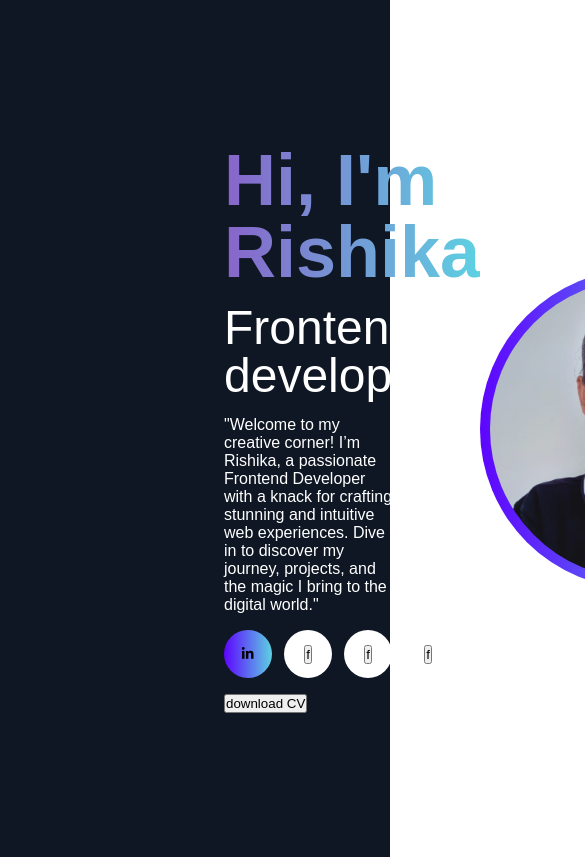
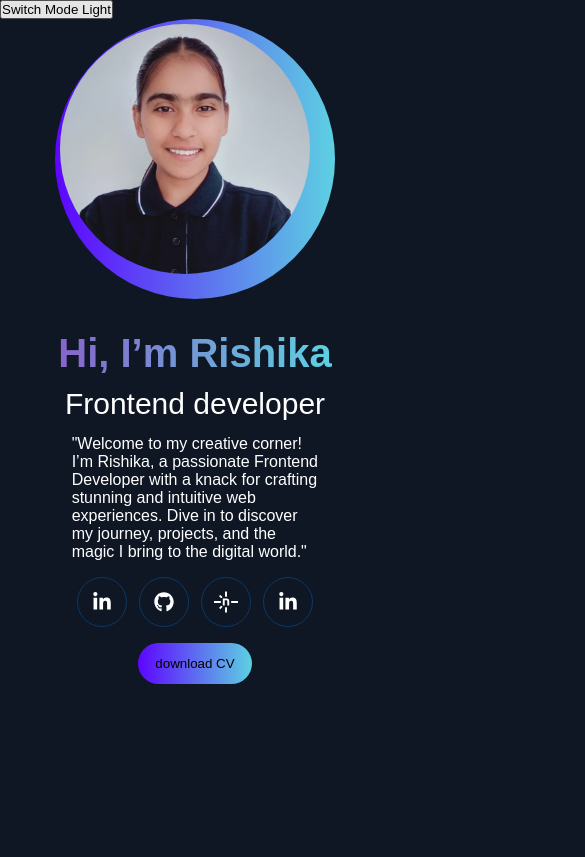
Before and after one commit to Rishika-jat/Rishika-Jat-Porfolio, a React (Vite) app: page / in a window 390 px wide. Shown: the top 857 px of the page, 585 px wide, since content can reach past the window. Built offline with nearby package versions, Linux system fonts and the light colour scheme.

Commit message:
Make intro section and Add toggle for ChangeTheme

```diff
--- a/index.html
+++ b/index.html
@@ -6,8 +6,8 @@
     <meta name="viewport" content="width=device-width, initial-scale=1.0" />
     <title>Vite + React</title>
   </head>
-  <body>
-    <div id="root" class="dark-mode"></div>
+  <body class="dark-mode">
+    <div id="root" ></div>
     <script type="module" src="/src/main.jsx"></script>
   </body>
 </html>
--- a/src/App.jsx
+++ b/src/App.jsx
@@ -1,8 +1,22 @@
-import React from 'react'
+import React , {useEffect, useState} from 'react'
 import "./index.css"
-import { FaLinkedinIn } from "react-icons/fa";
+import { FaLinkedinIn,FaGithub  } from "react-icons/fa";
+import { SiNetlify } from "react-icons/si";
+
 
 const App = () => {
+
+  const [ChangeMode, setChangeMode] = useState(true);
+
+  useEffect(()=>{
+    document.body.className = ChangeMode?'dark-mode':'light-mode';
+  },[ChangeMode]);
+
+  const toggleTheme = () =>{
+    setChangeMode(!ChangeMode);
+  }
+
+
 const downloadCV = () =>{
   const link = document.createElement('a');
   link.href = '/Rishika_Jat_Resume.pdf';
@@ -12,30 +26,36 @@ const downloadCV = () =>{
   document.body.removeChild(link);
 }
 
+
   return (
     <>
-      <div className='flex justify-around items-center py-36 px-56'>
-        <div className='flex flex-col gap-4'>
-          <h1 className='  text-7xl bg-clip-text text-transparent' >Hi, I'm Rishika</h1>
+      <button onClick={toggleTheme} >Switch Mode {ChangeMode?'Light':'Dark'}</button>
+      <div className='flex justify-around items-center py-16 lg:px-30 xl:px-56 md:px-20 sm:px-20 md:flex-wrap lg:flex-nowrap xl:flex-nowrap hero-section'>
+
+        <div className='flex flex-col gap-4 intro-section'>
+          <h1 className={`text-7xl bg-clip-text ${ChangeMode ? 'text-transparent dark-gradient-text' : 'light-heading'}`}>Hi, I’m Rishika</h1>
           <p className=' text-5xl'>Frontend developer</p>
           <p className=' w-2/3'>"Welcome to my creative corner! I’m Rishika, a passionate Frontend Developer with a knack for crafting stunning and intuitive web experiences. Dive in to discover my journey, projects, and the magic I bring to the digital world."</p>
           <div className='flex gap-3'>
-          <div className='h-12 w-12 rounded-full border-gradient bg-transparent flex items-center justify-center'><button className='border-0 bg-transparent flex items-center justify-center'><FaLinkedinIn /></button></div>
-          <div className='h-12 w-12 rounded-full bg-white flex items-center justify-center'><button>f</button></div>
-          <div className='h-12 w-12 rounded-full bg-white flex items-center justify-center'><button>f</button></div>
-          <div className='h-12 w-12 rounded-full bg-white flex items-center justify-center'><button>f</button></div>
+          <div className={`h-12 w-12 flex items-center justify-center ${ChangeMode?'border-gradient  bg-transparent ':'bg-black rounded-full'}`}><button className='border-0 bg-transparent flex items-center justify-center'><FaLinkedinIn  className='icon text-xl'/></button></div>
+          <div className={`h-12 w-12 flex items-center justify-center ${ChangeMode?'border-gradient  bg-transparent ':'bg-black rounded-full'}`}><button className='border-0 bg-transparent flex items-center justify-center'><FaGithub  className='icon text-xl'/></button></div>
+          <div className={`h-12 w-12 flex items-center justify-center ${ChangeMode?'border-gradient  bg-transparent ':'bg-black rounded-full'}`}><button className='border-0 bg-transparent flex items-center justify-center'><SiNetlify  className='icon text-2xl'/></button></div>
+          <div className={`h-12 w-12 flex items-center justify-center ${ChangeMode?'border-gradient  bg-transparent ':'bg-black rounded-full'}`}><button className='border-0 bg-transparent flex items-center justify-center'><FaLinkedinIn  className='icon text-xl'/></button></div>
+
 
         </div>
         <div>
-          <div>
-            <button onClick={downloadCV}>download CV</button>
+          <div className={`${ChangeMode?'image-container':'light-image-container'}  rounded-3xl text-white`}>
+            <button onClick={downloadCV} className='bg-transparent border-none px-3 py-2'>download CV</button>
           </div>
         </div>
         </div>
-        <div>
-          <div className='border-purple-200 rounded-full h-80 w-80 border-gradient flex items-center justify-center '>
-            <img src="src\assets\Rishik.jpeg" alt="" width={300} height={300} className='rounded-full'/>
+        <div className='profile-div'>
+        <div className={`rounded-full h-28 w-28 relative top-20 ${ChangeMode?' circle-fill':'light-circle-fill'}`}></div>
+          <div className={`border-purple-200 h-80 w-80  flex items-center justify-center rounded-full relative first-circle-fill ${ChangeMode?'image-container':'light-image-container'}`}>
+            <img src="src\assets\Rishik.jpeg" alt="" width={300} height={300} className='circular-border-image rounded-full My-image'/>
           </div>
+          <div className={`border-solid rounded-full w-44 h-44 relative bottom-28 left-48  second-circle-border ${ChangeMode?'border-gradient':'light-border-gradient'}`}></div>
         </div>
 
       </div>
--- a/src/index.css
+++ b/src/index.css
@@ -1,11 +1,35 @@
 @tailwind base;
 @tailwind components;
 @tailwind utilities;
+* {
+  @apply p-0 m-0;
+}
+
 
 .dark-mode {
   background-color: #0f1724;
   color: white;
   font-family: sans-serif;
+}
+.light-mode {
+  background-color: white;
+  color: rgb(88, 87, 87);
+}
+
+.circular-border-image {
+  display: block;
+
+  width: 300px;
+  height: 300px;
+  object-fit: cover;
+}
+
+/* Dark Mode Intro Section */
+.light-mode-HeadColor {
+  color: #da918a;
+}
+.icon {
+  color: white;
 }
 h1 {
   background: linear-gradient(
@@ -16,16 +40,14 @@ h1 {
     rgba(45, 109, 122, 1) 100%
   );
 }
-
-* {
-  @apply p-0 m-0;
+.border-gradient {
+  border: 1px solid rgba(5, 122, 239, 0.323);
+  border-radius: 50%;
 }
-
-
-.border-gradient {
-  position: relative;
-  border-radius: 50%;
-
+.image-container,
+.circle-fill {
+  display: inline-block;
+  padding: 5px;
   background: linear-gradient(
     90deg,
     rgba(2, 0, 36, 1) 0%,
@@ -34,4 +56,78 @@ h1 {
     rgba(93, 209, 226, 1) 100%,
     rgba(45, 109, 122, 1) 100%
   );
+
+
 }
+/* Light Mode Intro Section */
+.light-heading {
+  color: #da918a;
+}
+
+
+
+.light-border-gradient {
+  border: 1px solid #da918a;
+  border-radius: 50%;
+}
+
+
+
+.light-image-container,
+.light-circle-fill {
+  display: inline-block;
+  padding: 5px;
+  background-color: #da918a;
+}
+
+/*
+Responsive Intro Section */
+@media (max-width: 500px) {
+  .hero-section {
+    flex-wrap: wrap;
+    margin: 0 10px;
+    flex-direction: column-reverse;
+    padding: 0;
+    gap: 30px;
+  }
+  .intro-section {
+    width: 100%;
+    align-items: center;
+    justify-content: center;
+  }
+  .intro-section h1 {
+    font-size: 40px;
+  }
+  .intro-section h1 + p {
+    font-size: 30px;
+  }
+  .My-image {
+    width: 250px;
+    height: 250px;
+  }
+  .first-circle-fill {
+    width: 270px;
+    height: 270px;
+  }
+  .second-circle-border {
+    display: none;
+  }
+  .circle-fill,
+  .light-circle-fill {
+    display: none;
+  }
+}
+@media (max-width: 800px) and (min-width: 500px) {
+  .circle-fill,
+  .light-circle-fill {
+    top: -250px;
+    left: 100px;
+  }
+  .second-circle-border {
+    left: 300px;
+  }
+  .profile-div {
+    margin-left: 150px;
+    margin-top: -50px;
+  }
+}
```
